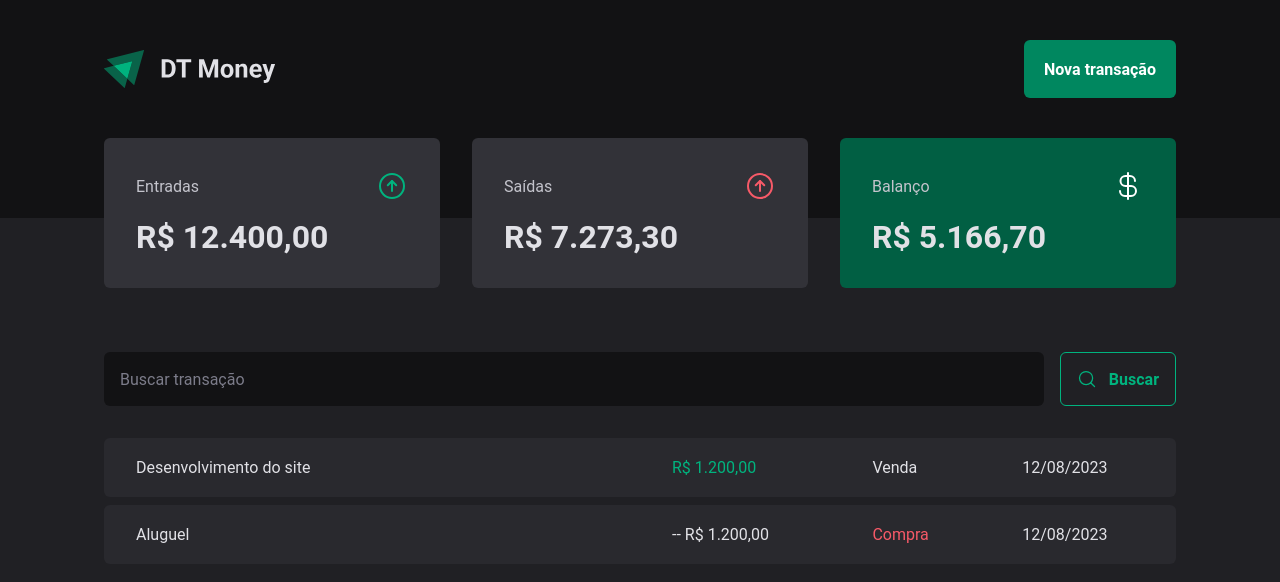
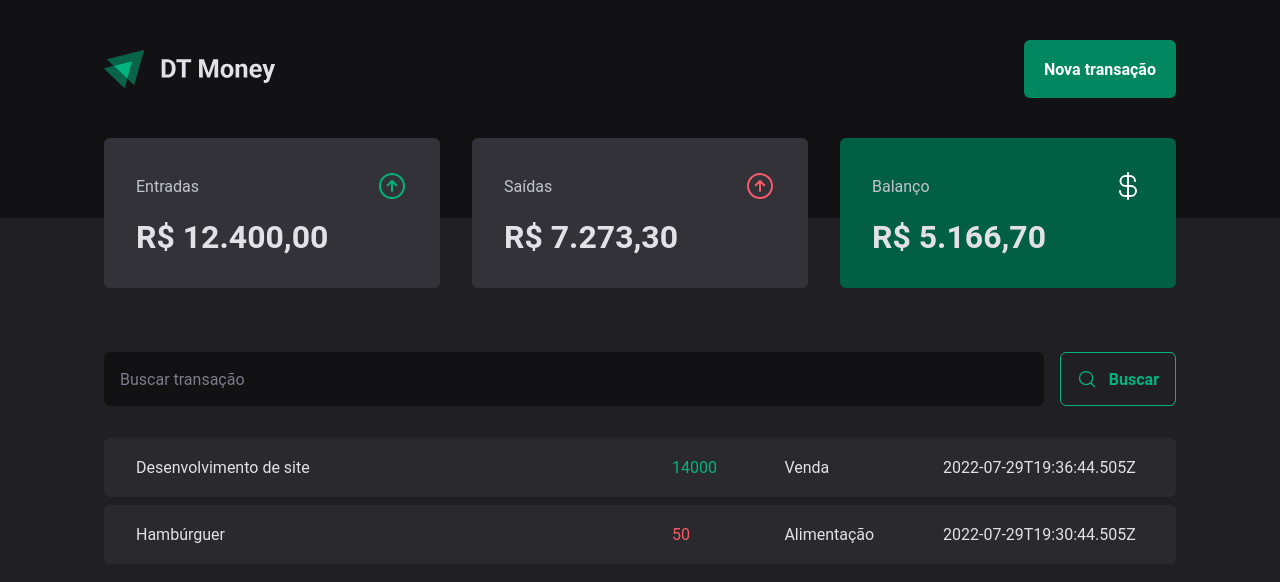
Before and after one commit to GuilhermeMX/money-saver, a React (Vite) app: page / in a window 1280 px wide. Shown: the top 582 px of the page. Built offline with nearby package versions, Linux system fonts and the light colour scheme; data requests are answered from the project's data file.

Commit message:
connect API

```diff
--- a/src/pages/transactions/index.tsx
+++ b/src/pages/transactions/index.tsx
@@ -1,9 +1,34 @@
+import { useEffect, useState } from "react";
+
 import { Header } from "../../components/Header";
 import { Balance } from "../../components/Balance";
-import { PriceHighlight, TransactionsContainer, TransactionsTable } from "./styles";
 import { SearchForm } from "./components/SearchForm";
 
+import { PriceHighlight, TransactionsContainer, TransactionsTable } from "./styles";
+
+interface Transaction {
+  id: number;
+  description: string;
+  type: 'income' | 'outcome';
+  price: number;
+  category: string;
+  createdAt: string;
+}
+
 export function Transactions() {
+  const  [transactions, setTransactions] = useState<Transaction[]>([]);
+
+  async function loadTransactions() {
+    const response = await fetch('http://localhost:3333/transactions')
+    const data = await response.json()
+
+    setTransactions(data)
+  }
+
+  useEffect(() => {
+    loadTransactions()
+  }, []);
+
   return (
     <div>
       <Header />
@@ -14,29 +39,20 @@
 
         <TransactionsTable>
           <tbody>
-            <tr>
-              <td width="50%">Desenvolvimento do site</td>
-              <td>
-                <PriceHighlight variant="income">
-                  R$ 1.200,00
-                </PriceHighlight>
-              </td>
-              <td>Venda</td>
-              <td>12/08/2023</td>
-            </tr>
-
-            <tr>
-              <td width="50%">Aluguel</td>
-              <td>-- R$ 1.200,00</td>
-              <td>
-                <PriceHighlight variant="outcome">
-                  Compra
-                </PriceHighlight>
-              </td>
-              <td>12/08/2023</td>
-            </tr>
-
-
+            {transactions.map(transaction => {
+              return (
+                <tr key={transaction.id}>
+                  <td width="50%">{transaction.description}</td>
+                  <td>
+                    <PriceHighlight variant={transaction.type}>
+                      {transaction.price}
+                    </PriceHighlight>
+                  </td>
+                  <td>{transaction.category}</td>
+                  <td>{transaction.createdAt}</td>
+                </tr>
+              )
+            })}
           </tbody>
         </TransactionsTable>
       </TransactionsContainer>
```
